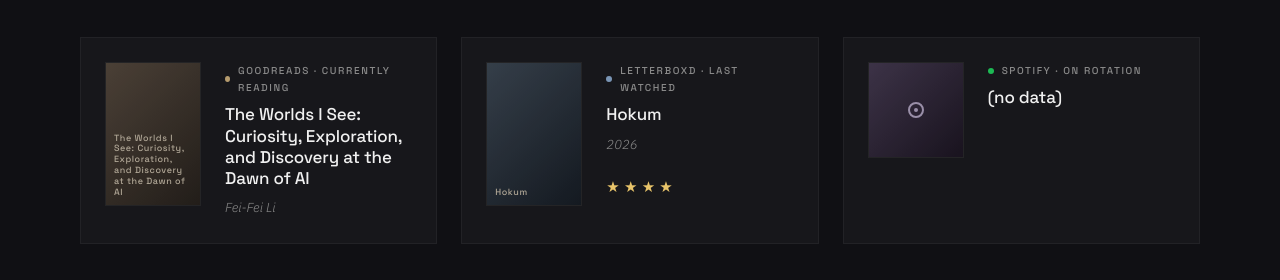
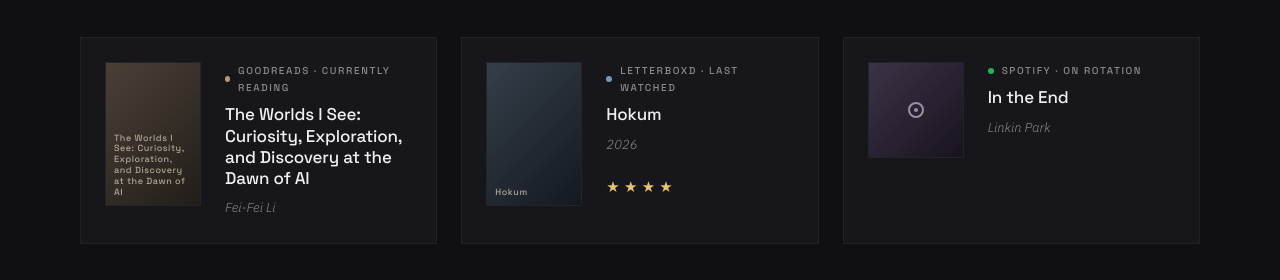
Before and after one commit to xchen101/xchen101.github.io, a Jekyll site: the page built from index.md, in a window 1280 px wide and 900 px high, scrolled down 6634 px. Shown: the part 174-454 px from the top of the window. Built offline with Jekyll 4.4.1, drawn with Linux system fonts in a browser that asks for light colours; comment, search, counter and statistics services are not loaded.

Commit message:
update: Right Now widget data (auto)

```diff
--- a/_data/now.yml
+++ b/_data/now.yml
@@ -1,4 +1,4 @@
-# Right now — auto-generated by Hermes cron on 2026-05-29 17:00 UTC
+# Right now — auto-generated by Hermes cron on 2026-05-29 21:20 UTC
 # Sources: Goodreads RSS / Letterboxd RSS / Spotify API
 
 reading:
@@ -22,5 +22,7 @@ listening:
   service: "Spotify"
   accent: "#1DB954"
   label: "On rotation"
-  title: "(no data)"
+  title: "In the End"
+  artist: "Linkin Park"
+  url: "https://open.spotify.com/track/60a0Rd6pjrkxjPbaKzXjfq"
   profile_url: "https://open.spotify.com/"
```
